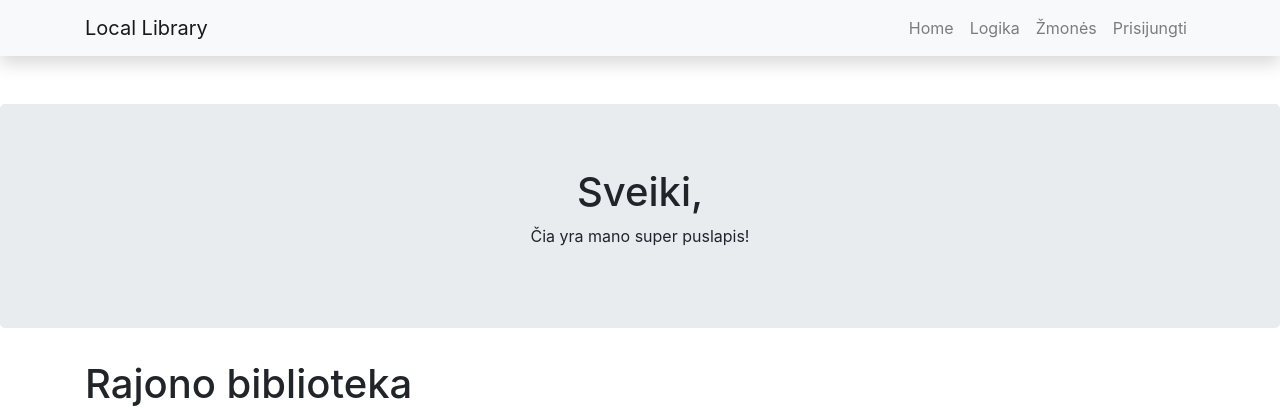
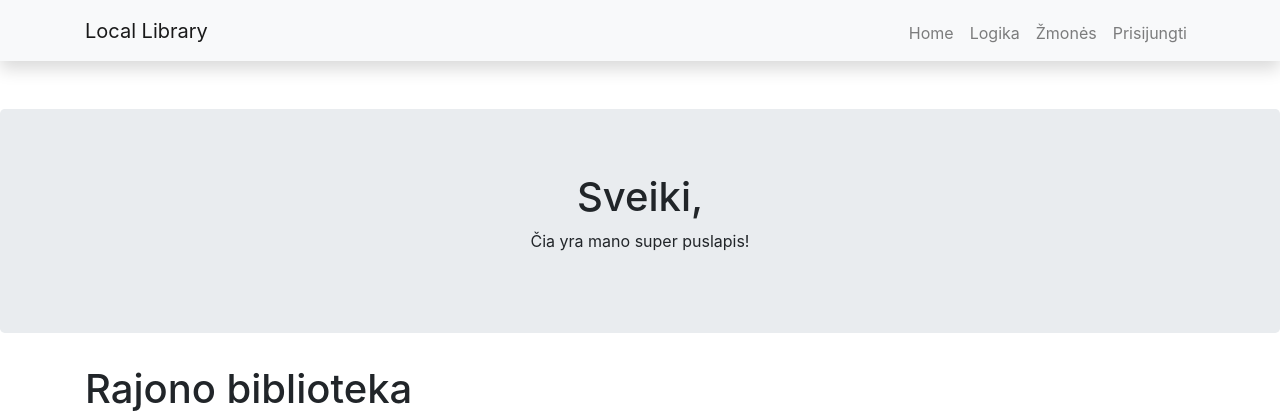
Before and after one commit to DonatasNoreika/django_library_2022_10, a Django app: page / in a window 1280 px wide. Shown: the top 419 px of the page. Run offline with Django 4.2, Linux system fonts and the light colour scheme; data comes from the database, SQL or seed files in the repository; some libraries are stand-ins or nearby versions.

Commit message:
4 paskaita: pridėtas css

```diff
--- /dev/null
+++ b/mysite/library/static/css/styles.css
@@ -0,0 +1,3 @@
+.nav-item {
+    margin-top: 5px;
+    padding: 10;}
--- a/mysite/library/templates/base.html
+++ b/mysite/library/templates/base.html
@@ -8,6 +8,9 @@
   <script src="https://ajax.googleapis.com/ajax/libs/jquery/3.5.1/jquery.min.js"></script>
   <script src="https://cdnjs.cloudflare.com/ajax/libs/popper.js/1.16.0/umd/popper.min.js"></script>
   <script src="https://maxcdn.bootstrapcdn.com/bootstrap/4.5.0/js/bootstrap.min.js"></script>
+  <!-- Add additional CSS in static file -->
+  {% load static %}
+  <link rel="stylesheet" href="{% static 'css/styles.css' %}">
 </head>
 <body>
 
@@ -38,6 +41,12 @@
   </div>
 </nav>
 
+<!--        <ul class="sidebar-nav">-->
+<!--          <li><a href="{% url 'index' %}">Pradžia</a></li>-->
+<!--          <li><a href="">Visos knygos</a></li>-->
+<!--          <li><a href="">Visi autoriai</a></li>-->
+<!--        </ul>-->
+
 <div class="jumbotron text-center">
   <h1>Sveiki,</h1>
   <p>Čia yra mano super puslapis!</p>
--- a/mysite/mysite/urls.py
+++ b/mysite/mysite/urls.py
@@ -15,8 +15,10 @@ Including another URLconf
 """
 from django.contrib import admin
 from django.urls import path, include
+from django.conf import settings
+from django.conf.urls.static import static
 
 urlpatterns = [
     path('admin/', admin.site.urls),
     path("", include('library.urls')),
-]
+] + static(settings.STATIC_URL, document_root=settings.STATIC_ROOT)
```
